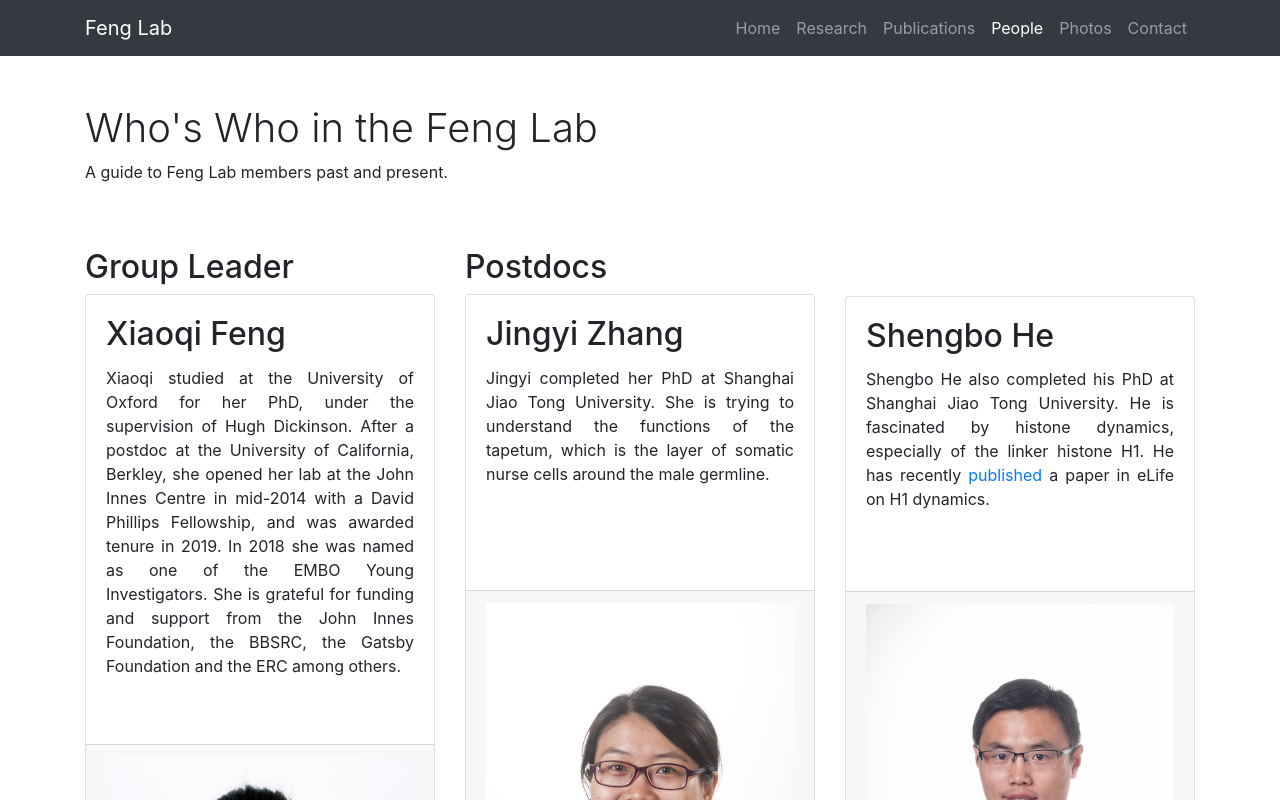
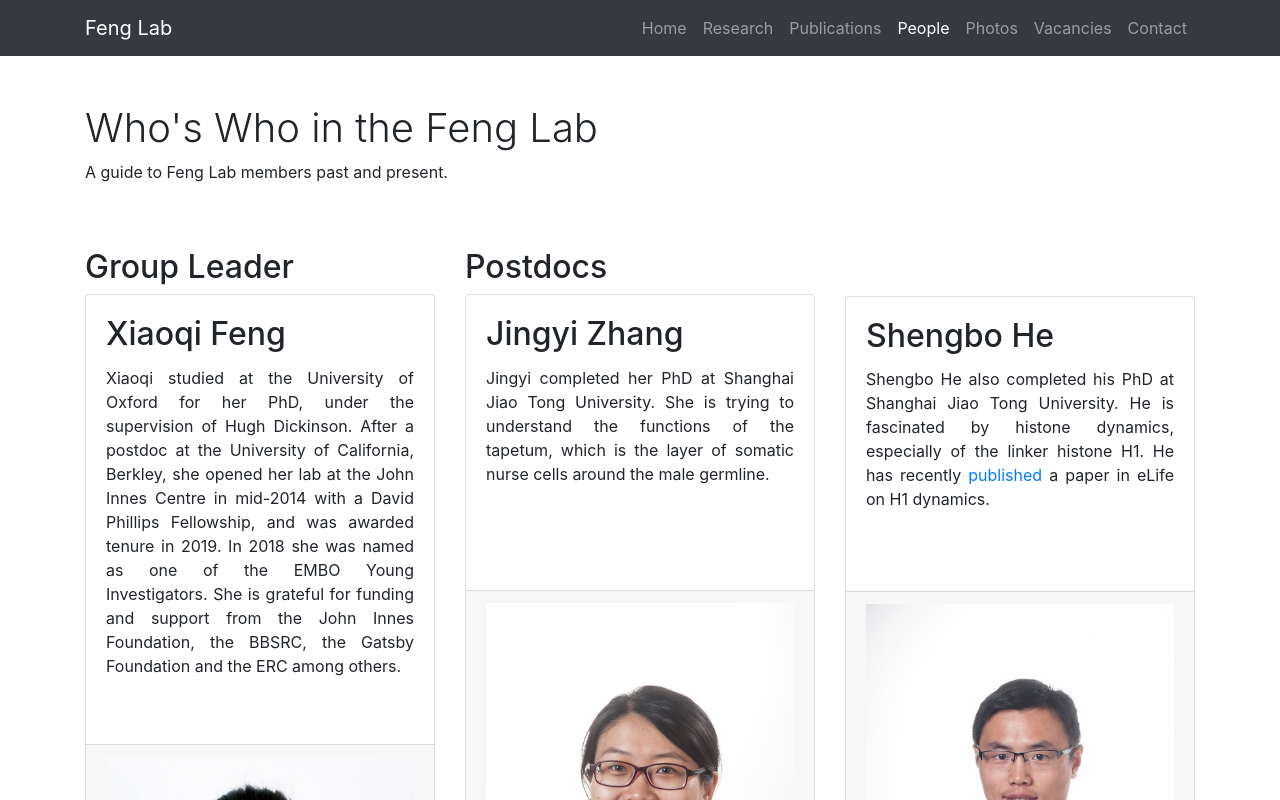
Before and after one commit to martinjvickers/website, a website: page People.html in a window 1280 px wide. Shown: the top 800 px of the page. Drawn offline with Linux system fonts and the light colour scheme.

Commit message:
Update People.html

```diff
--- a/People.html
+++ b/People.html
@@ -46,6 +46,9 @@
           </li>
           <li class="nav-item">
             <a class="nav-link" href="Photos.html">Photos</a>
+          </li>
+          <li class="nav-item">
+            <a class="nav-link" href="Vacancies.html">Vacancies</a>
           </li>
           <li class="nav-item">
             <a class="nav-link" href="Contact.html">Contact</a>
```
